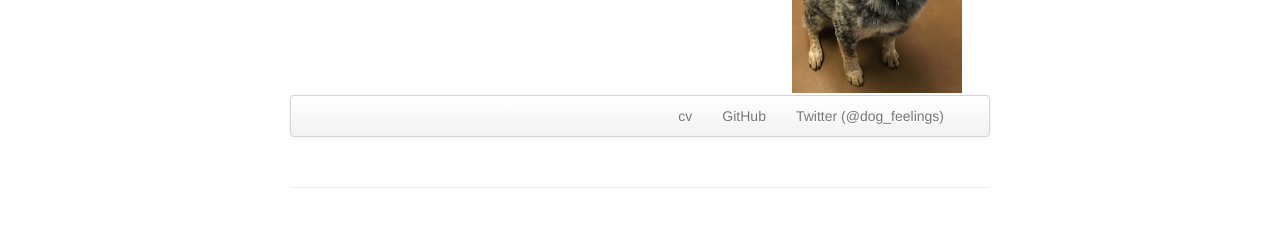
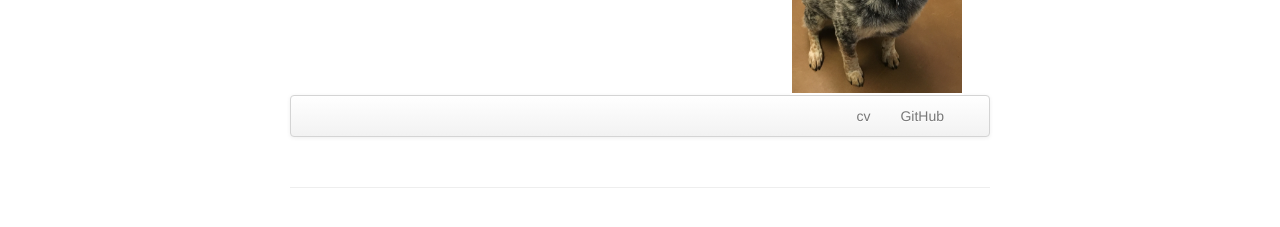
Before and after one commit to texhen/texhen.github.io, a Jekyll site: the page built from index.md, in a window 1280 px wide. Shown: the part 369-596 px from the top of the page. Built offline with Jekyll 4.4.1, drawn with Linux system fonts in a browser that asks for light colours.

Commit message:
Update index.md

```diff
--- a/index.md
+++ b/index.md
@@ -35,7 +35,6 @@ The Texas Early-Career Health Economist Network (TEXHEN) was founded in 2023 to
       <ul class="nav">
           <li><a href="{{ BASE_PATH }}/assets/CV.pdf">cv</a></li>
           <li><a href="https://github.com/texhen">GitHub</a></li>
-          <li><a href="https://twitter.com/dog_feelings">Twitter (@dog_feelings)</a></li>
       </ul>
   </div>
 </div>
```
